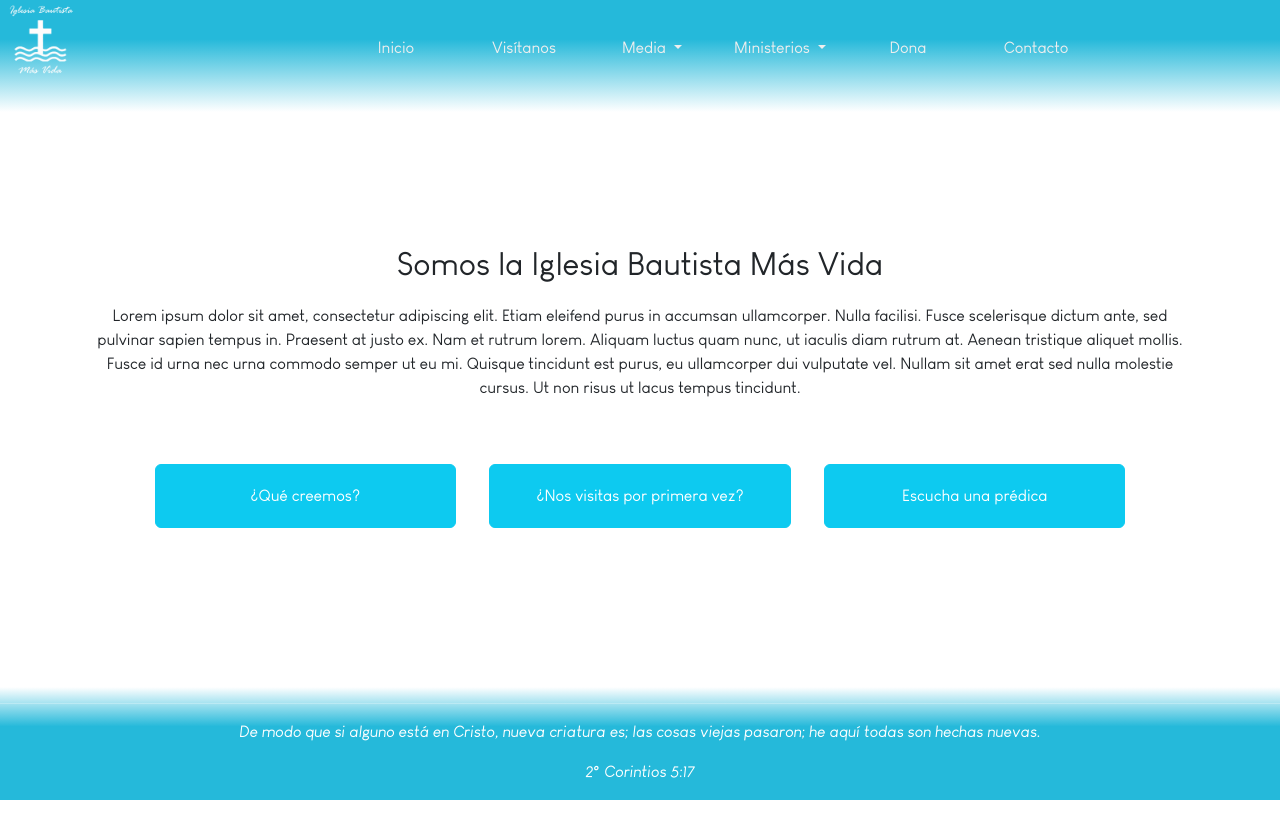
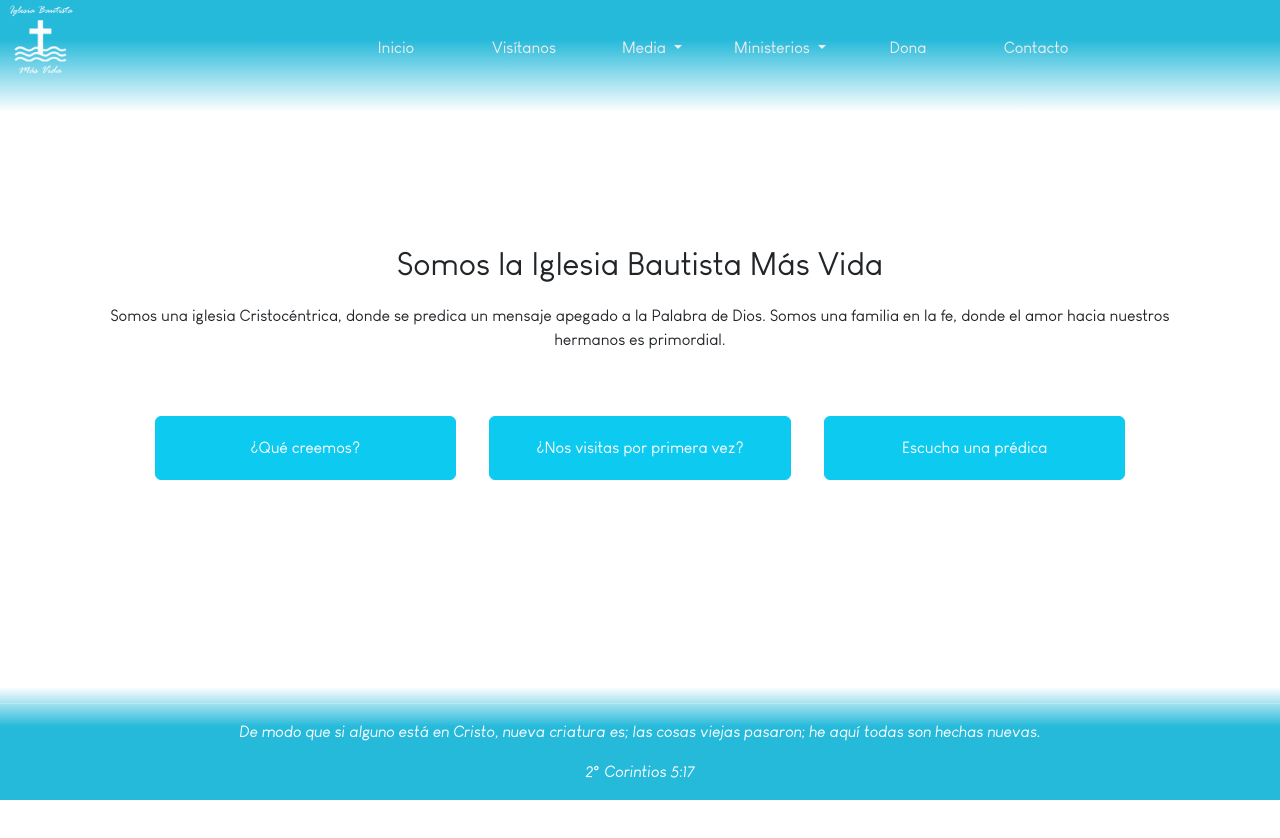
Before and after one commit to mmorac/ibmvweb, an Angular app: page /inicio in a window 1280 px wide. Shown: the top 838 px of the page. Built offline with nearby package versions, Linux system fonts and the light colour scheme.

Commit message:
Actualización para publicación

```diff
--- a/src/app/componentes/ensenanzas/ensenanzas.component.html
+++ b/src/app/componentes/ensenanzas/ensenanzas.component.html
@@ -3,6 +3,7 @@
         Enseñanzas
     </p>
     <div *ngFor="let video of ensenanzas" class="ensenanza">
+        <hr>
         <p>
             {{video.titulo}} <br> {{video.fecha}}
         </p>
--- a/src/app/componentes/inicio/inicio.component.html
+++ b/src/app/componentes/inicio/inicio.component.html
@@ -3,7 +3,7 @@
         Somos la Iglesia Bautista Más Vida
     </p>
     <p class="descripcion">
-        Lorem ipsum dolor sit amet, consectetur adipiscing elit. Etiam eleifend purus in accumsan ullamcorper. Nulla facilisi. Fusce scelerisque dictum ante, sed pulvinar sapien tempus in. Praesent at justo ex. Nam et rutrum lorem. Aliquam luctus quam nunc, ut iaculis diam rutrum at. Aenean tristique aliquet mollis. Fusce id urna nec urna commodo semper ut eu mi. Quisque tincidunt est purus, eu ullamcorper dui vulputate vel. Nullam sit amet erat sed nulla molestie cursus. Ut non risus ut lacus tempus tincidunt.
+        Somos una iglesia Cristocéntrica, donde se predica un mensaje apegado a la Palabra de Dios. Somos una familia en la fe, donde el amor hacia nuestros hermanos es primordial.
     </p>
     <div class="contenedor-botones">
         <div class="contenedor-descarga">
@@ -17,7 +17,7 @@
             </a>
         </div>
         <div class="contenedor-primera-vez">
-            <a class="btn btn-info" routerLink="/visitanos">
+            <a class="btn btn-info" routerLink="/ensenanzas">
             Escucha una prédica
         </a>
     </div>
--- a/src/app/servicios/videos/videos.service.ts
+++ b/src/app/servicios/videos/videos.service.ts
@@ -7,7 +7,7 @@ import { video } from '../../modelos/videos';
 export class VideosService {
 
   videos:video[] = [new video("El proposito pricipial del libro de Rut", "https://www.youtube.com/embed/pDFX3G146U4?si=LPkIl79mrSj_c8ZK", "27 de noviembre de 2022"),
-                    new video("1 Corintios 10 - el ejemplo de los Judíos", "https://www.youtube.com/embed/OKCFBEPNyvU?si=tCxS23hkwNbkZt0v", "8 de febrero"),
+                    new video("De que sirve el Cristianismo que no te cuesta nada 1 Samuel 2", "https://www.youtube.com/embed/VTGU21wompo?si=6Cyfb-U0yd5q2HJc", "30 de junio de 2024"),
                     new video("Seminario ( introducción )", "https://www.youtube.com/embed/Nj_4Q8cBoxc?si=P0TxTB5jE2BT6Rxq", "5 de febrero")
 ];
   constructor() { }
```
